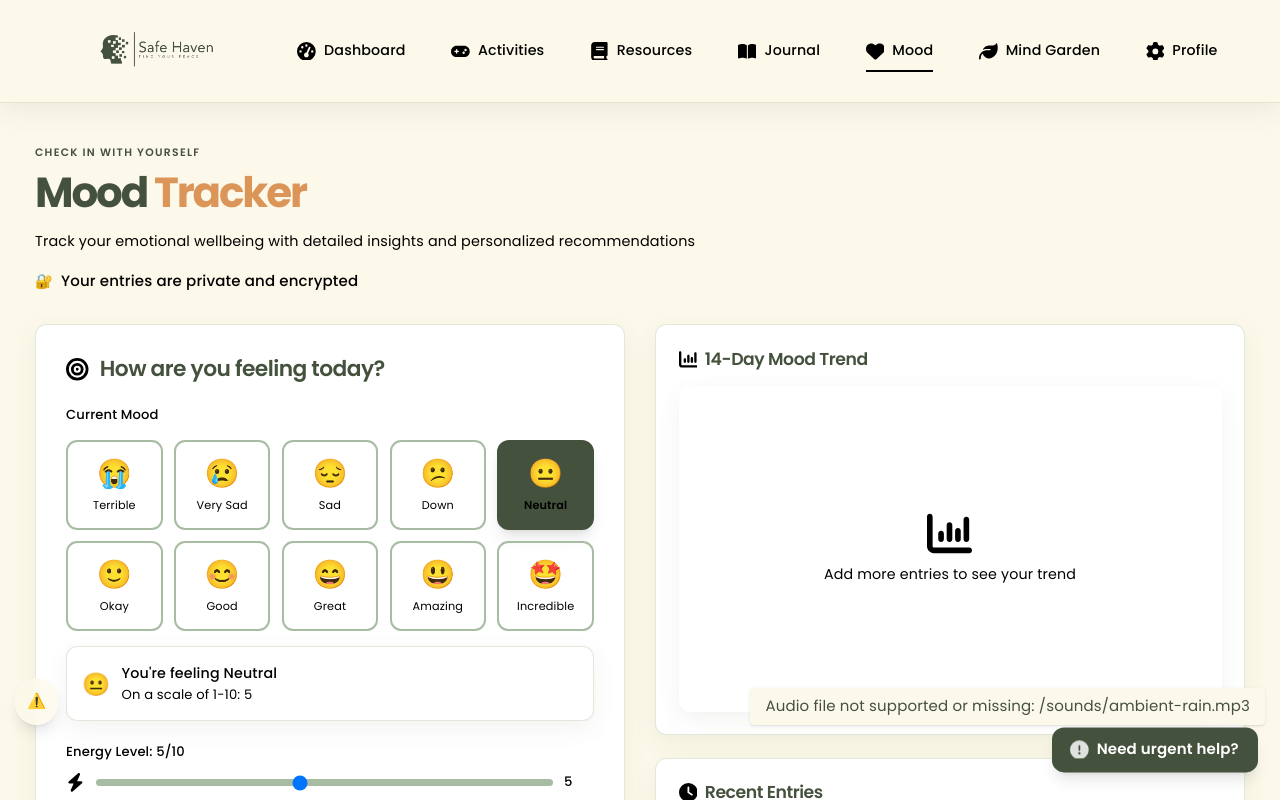
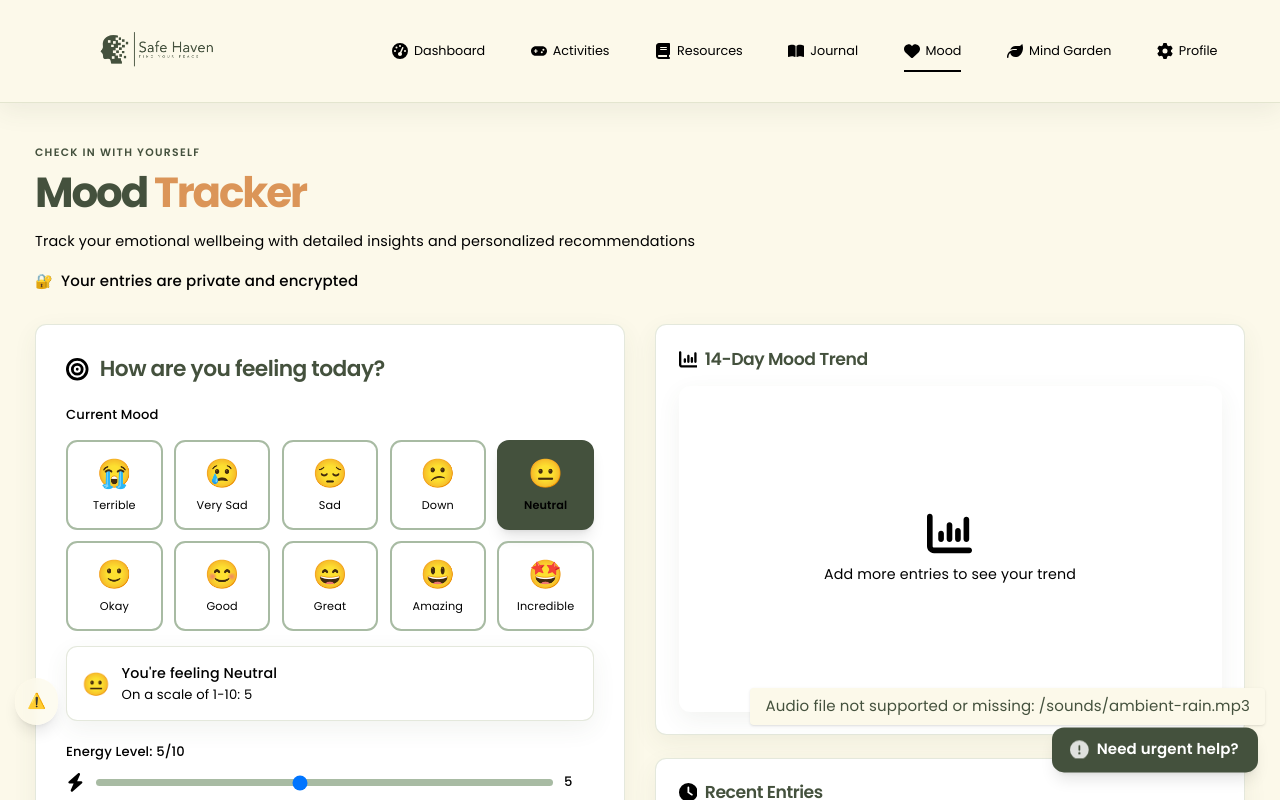
Before and after one commit to Montfort28/Safe-Haven-Platform, a Next.js app: page /mood in a window 1280 px wide. Shown: the top 800 px of the page. Built offline with nearby package versions, Linux system fonts and the light colour scheme.

Commit message:
new changes

```diff
--- a/app/globals.css
+++ b/app/globals.css
@@ -1292,11 +1292,19 @@ button[class*="bg-brand-sage"]:hover {
   min-height: 42px;
   display: inline-flex;
   align-items: center;
-  gap: 8px;
-  color: var(--brand-ink);
-  font-weight: 500;
+  gap: 6px;
+  color: var(--brand-ink);
+  font-size: 0.85rem;
+  font-weight: 400;
+  letter-spacing: 0;
   text-decoration: none;
   transition: color 160ms ease;
+}
+
+.member-nav-link svg {
+  width: 16px;
+  height: 16px;
+  flex: none;
 }
 
 .member-nav-link::after {
```
Also changed, not shown: 1 other file (tests, documents, lock files or other folders).
